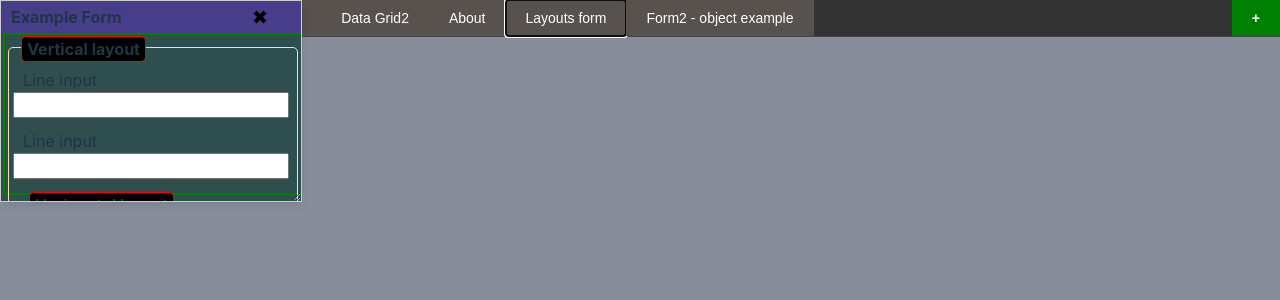
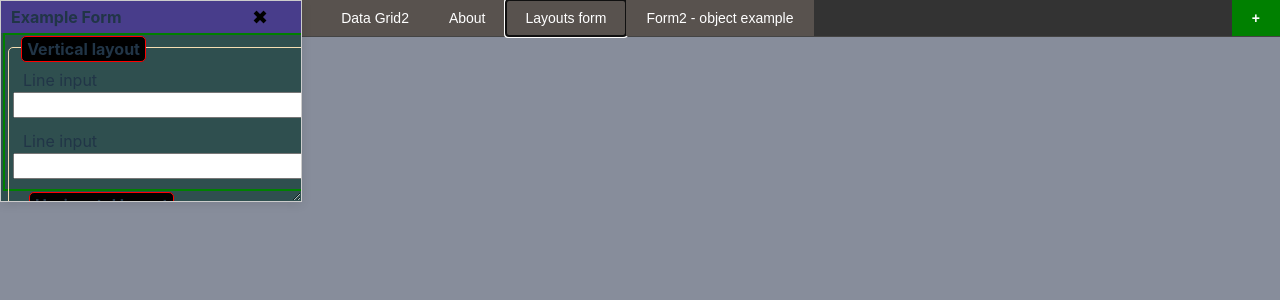
Before and after one commit to AndreiPuchko/q2web, a React (Vite) app: page / in a window 1280 px wide. Both pictures are taken after a click on the button "Layouts form". Shown: the top 300 px of the page. Built offline with nearby package versions, Linux system fonts and the light colour scheme; what generate-mock-data would draw is missing.

Commit message:
resizing

```diff
--- a/src/components/Form.css
+++ b/src/components/Form.css
@@ -36,3 +36,16 @@
   white-space: nowrap;
   margin: 0 1ch;
 }
+
+.FormComponent {
+  min-width: 30cap;
+  min-height: 3cap;
+  height: 100%;
+  width: 100%;
+  max-width: 100%;
+  box-sizing: border-box; /* Ensure padding and border are included in the element's total width and height */
+}
+
+.Panel {
+  min-width: 0; /* Ensure minWidth is set to 0 to prevent overflow */
+}
--- a/src/components/Form.tsx
+++ b/src/components/Form.tsx
@@ -58,7 +58,6 @@ class Form extends Component<FormProps> {
 
       if (hasPercentageHeight) {
         const formHeight = formRef.current.clientHeight;
-        const formWidth = formRef.current.clientWidth;
         const panel0 = formRef.current.querySelector('.Panel');
         if (panel0) {
           panel0.style.height = (formHeight - 2 * formRef.current.querySelector('.FormBottomButtons').offsetHeight) + 'px';
```
